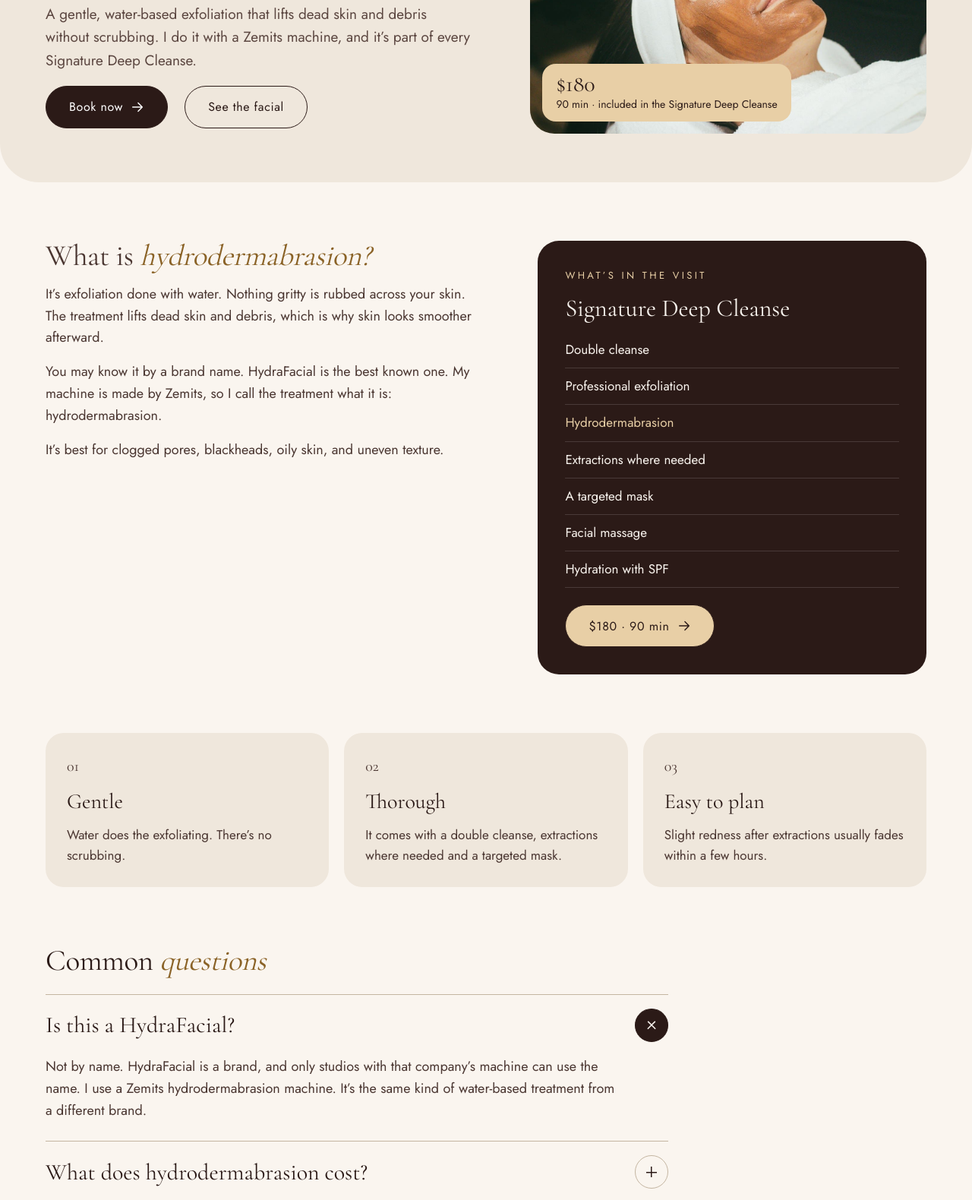
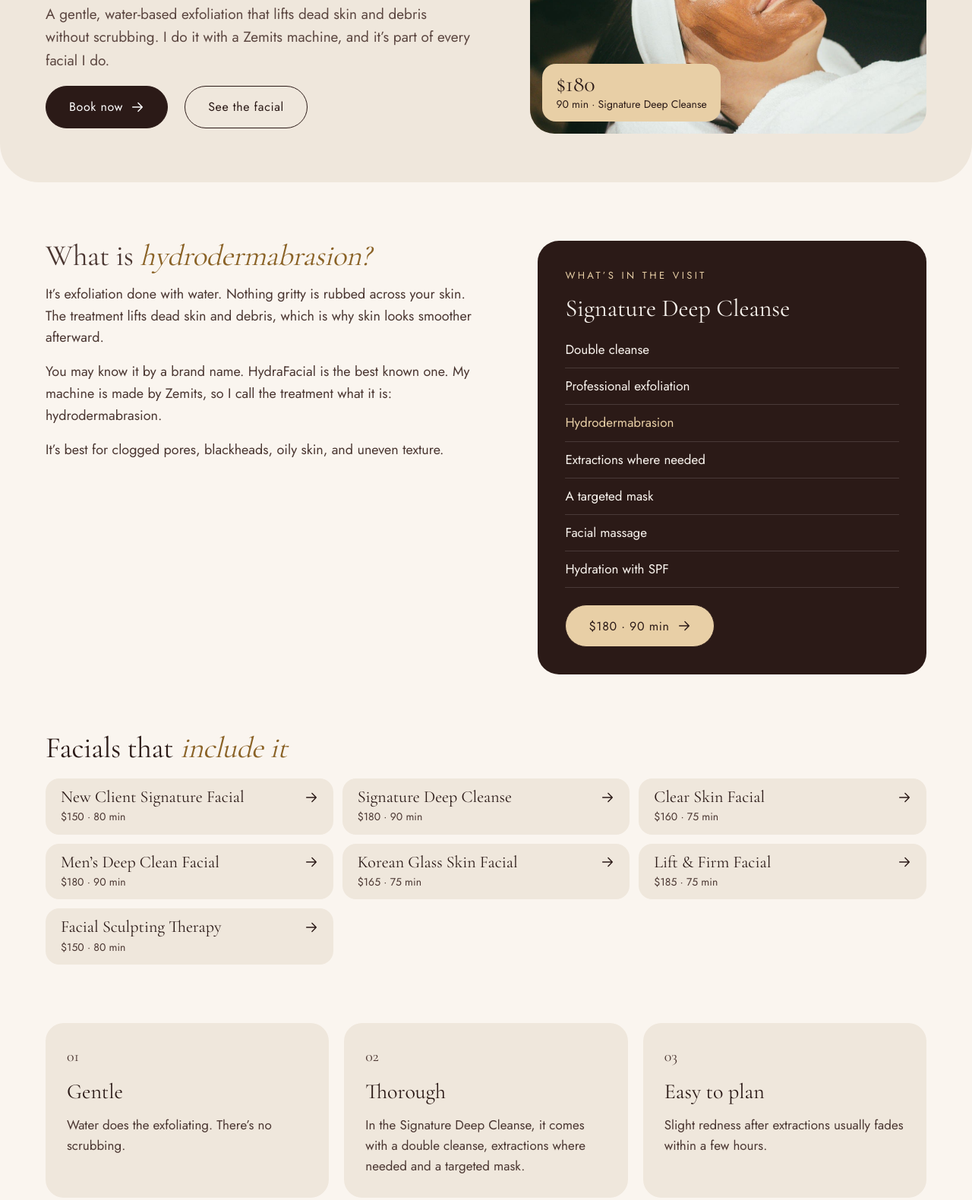
Before and after one commit to tomireil/goldenstateglam, an Astro site: page /hydrodermabrasion in a window 1280 px wide. Shown: the part 357-1937 px from the top of the page at 76% size. Built offline with nearby package versions, Linux system fonts and the light colour scheme; Astro itself is replaced by a stand-in of ours.

Commit message:
Hydrodermabrasion is part of every facial
Added to the steps of all seven facials. The hydrodermabrasion page
now lists them.

Co-Authored-By: Claude Fable 5.2 <noreply@anthropic.com>
Claude-Session: https://claude.ai/code/session_01W6p29QfBb2jUFEhLSRr2fP

```diff
--- a/src/content/blog/hydrafacial-or-deep-cleansing-facial.md
+++ b/src/content/blog/hydrafacial-or-deep-cleansing-facial.md
@@ -1,12 +1,12 @@
 ---
 title: "Looking for a HydraFacial in Fair Oaks? Read This First"
-description: "Golden State Glam in Fair Oaks offers hydrodermabrasion with a Zemits machine, the same kind of treatment as a HydraFacial, inside the Signature Deep Cleanse."
+description: "Golden State Glam in Fair Oaks offers hydrodermabrasion with a Zemits machine, the same kind of treatment as a HydraFacial, in every facial."
 pubDate: 2026-11-28
 updatedDate: 2026-11-28
 image: facialMask
 ---
 
-Yes, I offer this kind of facial at my Fair Oaks studio. I use a Zemits hydrodermabrasion machine, and it's part of my Signature Deep Cleanse. It isn't the HydraFacial brand, so here's what that means for you.
+Yes, I offer this kind of facial at my Fair Oaks studio. I use a Zemits hydrodermabrasion machine, and it's part of every facial I do. It isn't the HydraFacial brand, so here's what that means for you.
 
 ## Is it a HydraFacial?
 
@@ -22,7 +22,7 @@ It's a gentle, water-based exfoliation. It lifts dead skin and debris without sc
 
 ## Where is it on your menu?
 
-In the [Signature Deep Cleanse](/services/signature-deep-cleanse/). It's a 90-minute deep cleansing facial for $180.
+In every facial. If a deep clean is what you're after, the one to book is the [Signature Deep Cleanse](/services/signature-deep-cleanse/). It's a 90-minute deep cleansing facial for $180.
 
 It includes:
 
@@ -34,9 +34,9 @@ It includes:
 - Facial massage
 - Hydration with SPF
 
-## Is it in every deep cleanse?
+## Do I have to ask for it?
 
-Yes. Hydrodermabrasion is part of every Signature Deep Cleanse. You don't need to ask for it or pay extra.
+No. Hydrodermabrasion is part of every facial, including the New Client Signature Facial. You don't need to ask for it or pay extra.
 
 ## What else is in the visit?
 
--- a/src/data/concerns.ts
+++ b/src/data/concerns.ts
@@ -17,7 +17,7 @@ export const concerns: Concern[] = [
   {
     id: 'clogged-pores',
     title: 'Clogged pores and blackheads',
-    text: 'The Signature Deep Cleanse is my most thorough clean. Exfoliation loosens what’s sitting in your pores, extractions clear it out, and a mask calms everything down. Hydrodermabrasion is part of every visit.',
+    text: 'The Signature Deep Cleanse is my most thorough clean. Exfoliation loosens what’s sitting in your pores, extractions clear it out, and a mask calms everything down.',
     services: ['signature-deep-cleanse'],
   },
   {
--- a/src/data/facials.ts
+++ b/src/data/facials.ts
@@ -96,7 +96,7 @@ export const services: Service[] = [
   {
     slug: 'new-client-signature',
     questions: [
-      { q: 'What happens at a first visit?', a: 'It starts with a short consultation and a close look at your skin. Then you get a full facial: double cleanse, gentle exfoliation, a nourishing mask, facial massage, hydration and SPF. You leave with a simple home care plan.' },
+      { q: 'What happens at a first visit?', a: 'It starts with a short consultation and a close look at your skin. Then you get a full facial: double cleanse, gentle exfoliation, hydrodermabrasion, a nourishing mask, facial massage, hydration and SPF. You leave with a simple home care plan.' },
       { q: 'Should I come without makeup?', a: 'Come with or without makeup. The double cleanse takes care of it.' },
     ],
     name: 'New Client Signature Facial',
@@ -116,7 +116,7 @@ export const services: Service[] = [
     includes: [
       'Consultation and skin assessment',
       'Double cleanse',
-      'Gentle exfoliation',
+      'Gentle exfoliation', 'Hydrodermabrasion',
       'Nourishing mask',
       'Facial massage',
       'Hydration and SPF',
@@ -139,7 +139,7 @@ export const services: Service[] = [
     questions: [
       {
         q: 'Do you offer HydraFacial?',
-        a: 'I offer hydrodermabrasion with a Zemits machine. It’s the same kind of water-based treatment as a HydraFacial, from a different brand. It’s part of every Signature Deep Cleanse.',
+        a: 'I offer hydrodermabrasion with a Zemits machine. It’s the same kind of water-based treatment as a HydraFacial, from a different brand. It’s part of this facial and every other facial I do.',
       },
       { q: 'How often should I get a deep cleansing facial?', a: 'Most clients come back every four to six weeks.' },
       { q: 'Will my skin be red after extractions?', a: 'Slight redness after extractions is normal. It usually fades within a few hours.' },
@@ -208,7 +208,7 @@ export const services: Service[] = [
     includes: [
       'Skin assessment',
       'Deep cleanse',
-      'Superficial exfoliation',
+      'Superficial exfoliation', 'Hydrodermabrasion',
       'Gentle extractions',
       'A calming mask',
       'LED light when appropriate',
@@ -248,7 +248,7 @@ export const services: Service[] = [
     ],
     includes: [
       'Double cleanse',
-      'Exfoliation',
+      'Exfoliation', 'Hydrodermabrasion',
       'Extractions',
       'A mask',
       'Hydration with SPF',
@@ -287,7 +287,7 @@ export const services: Service[] = [
     ],
     includes: [
       'Cleanse',
-      'Gentle exfoliation',
+      'Gentle exfoliation', 'Hydrodermabrasion',
       'Layered hydrating serums',
       'A soothing treatment',
       'A nourishing mask',
@@ -322,7 +322,7 @@ export const services: Service[] = [
     ],
     includes: [
       'Cleanse',
-      'Enzyme exfoliation',
+      'Enzyme exfoliation', 'Hydrodermabrasion',
       'A peptide treatment',
       'A lifting facial massage',
       'LED light',
@@ -432,7 +432,7 @@ export const services: Service[] = [
       'The steps are chosen for your skin on the day, so your facial may include some or all of the ones listed.',
     ],
     includes: [
-      'Gentle exfoliation',
+      'Gentle exfoliation', 'Hydrodermabrasion',
       'Peptide-rich skincare',
       'A nourishing treatment mask',
       'Relaxing facial massage',
--- a/src/pages/hydrodermabrasion.astro
+++ b/src/pages/hydrodermabrasion.astro
@@ -7,14 +7,17 @@ import CtaBand from '../components/CtaBand.astro';
 import FaqList from '../components/FaqList.astro';
 import Arrow from '../components/Arrow.astro';
 import { faqJsonLd } from '../data/faqs';
-import { serviceBySlug } from '../data/facials';
+import { serviceBySlug, services } from '../data/facials';
 import { images } from '../data/images';
 import { site } from '../data/site';
 
 const s = serviceBySlug('signature-deep-cleanse');
+// Every service whose list of steps includes hydrodermabrasion.
+const withIt = services.filter((x) => x.includes.some((i) => /hydroderm/i.test(i)));
+const amounts = withIt.map((x) => parseInt(x.price.replace(/\D/g, ''), 10));
 const path = '/hydrodermabrasion/';
 const title = 'Hydrodermabrasion Facial in Fair Oaks | Golden State Glam';
-const description = `Hydrodermabrasion in Fair Oaks with a Zemits machine: a gentle, water-based deep clean. It's part of every ${s.name}, ${s.price} for ${s.time}.`;
+const description = `Hydrodermabrasion in Fair Oaks with a Zemits machine: a gentle, water-based deep clean. It's part of every facial here, from $${Math.min(...amounts)}.`;
 
 const faqs = [
   {
@@ -23,11 +26,11 @@ const faqs = [
   },
   {
     q: 'What does hydrodermabrasion cost?',
-    a: `It’s part of every ${s.name}, which is ${s.price} for ${s.time}. There’s no extra charge for it.`,
+    a: `There’s no extra charge. It’s part of every facial I do, and those run from $${Math.min(...amounts)} to $${Math.max(...amounts)}. The ${s.name} is ${s.price} for ${s.time}.`,
   },
   {
     q: 'Can I book hydrodermabrasion on its own?',
-    a: `It isn’t a separate booking. Book the ${s.name} and it’s included, along with extractions, a mask and facial massage.`,
+    a: `It isn’t a separate booking. It’s included in every facial I do. For the deepest clean, book the ${s.name}.`,
   },
   {
     q: 'Is there downtime?',
@@ -69,7 +72,7 @@ const jsonLd = [
         <h1 class="display h-page">Hydrodermabrasion, <em>a water-based deep clean in Fair Oaks</em></h1>
         <p class="lede">
           A gentle, water-based exfoliation that lifts dead skin and debris without scrubbing. I do it with a Zemits
-          machine, and it’s part of every {s.name}.
+          machine, and it’s part of every facial I do.
         </p>
         <div class="actions">
           <a class="btn" href={site.bookingUrl}>Book now <Arrow /></a>
@@ -87,7 +90,7 @@ const jsonLd = [
         />
         <div class="hd-hero__tag">
           <strong>{s.price}</strong>
-          <span>{s.time} · included in the {s.short}</span>
+          <span>{s.time} · {s.short}</span>
         </div>
       </div>
     </div>
@@ -121,6 +124,25 @@ const jsonLd = [
       </div>
     </div>
 
+    <div class="hd__which stack">
+      <h2 class="display h-sub">Facials that <em>include it</em></h2>
+      <ul>
+        {
+          withIt.map((x) => (
+            <li>
+              <a href={`/services/${x.slug}/`}>
+                <span class="hd__which-name">{x.name}</span>
+                <span class="hd__which-meta">
+                  {x.price} · {x.time}
+                </span>
+                <Arrow />
+              </a>
+            </li>
+          ))
+        }
+      </ul>
+    </div>
+
     <div class="hd__three">
       <article>
         <span>01</span>
@@ -130,7 +152,7 @@ const jsonLd = [
       <article>
         <span>02</span>
         <h3>Thorough</h3>
-        <p>It comes with a double cleanse, extractions where needed and a targeted mask.</p>
+        <p>In the {s.name}, it comes with a double cleanse, extractions where needed and a targeted mask.</p>
       </article>
       <article>
         <span>03</span>
@@ -291,6 +313,49 @@ const jsonLd = [
     color: var(--ink);
   }
 
+  .hd__which {
+    gap: 20px;
+  }
+
+  .hd__which ul {
+    display: grid;
+    grid-template-columns: repeat(auto-fill, minmax(min(320px, 100%), 1fr));
+    gap: 12px;
+  }
+
+  .hd__which li a {
+    display: flex;
+    align-items: center;
+    flex-wrap: wrap;
+    gap: 2px 14px;
+    min-height: 64px;
+    padding: 12px 20px;
+    border-radius: 18px;
+    background: var(--sand);
+    color: var(--ink);
+    text-decoration: none;
+    transition: background 0.2s ease;
+  }
+
+  .hd__which li a:hover {
+    background: var(--champagne);
+  }
+
+  .hd__which-name {
+    flex: 1 1 0;
+    min-width: 0;
+    font-family: var(--serif);
+    font-size: 22px;
+    line-height: 1.15;
+  }
+
+  .hd__which-meta {
+    order: 3;
+    flex-basis: 100%;
+    font-size: 14px;
+    color: var(--text-strong);
+  }
+
   .hd__three {
     display: grid;
     grid-template-columns: repeat(auto-fit, minmax(min(260px, 100%), 1fr));
--- a/src/pages/llms.txt.ts
+++ b/src/pages/llms.txt.ts
@@ -48,7 +48,7 @@ export function GET() {
     `- Cancellation: ${cancellation}`,
     `- Google reviews: ${site.rating} from ${site.reviewCount} reviews. ${site.reviewsUrl}`,
     `- One studio only, in Fair Oaks. Clients visit from Fair Oaks, ${cities.join(', ')}.`,
-    `- Hydrodermabrasion (a water-based exfoliation, the same kind of treatment as a HydraFacial) is done with a Zemits machine and is part of every Signature Deep Cleanse. The studio does not use the HydraFacial brand. ${site.url}/hydrodermabrasion/`,
+    `- Hydrodermabrasion (a water-based exfoliation, the same kind of treatment as a HydraFacial) is done with a Zemits machine and is part of every facial. The studio does not use the HydraFacial brand. ${site.url}/hydrodermabrasion/`,
     `- Not sure which facial fits a skin concern? ${site.url}/which-facial/`,
     '',
     '## Where to start',
```
